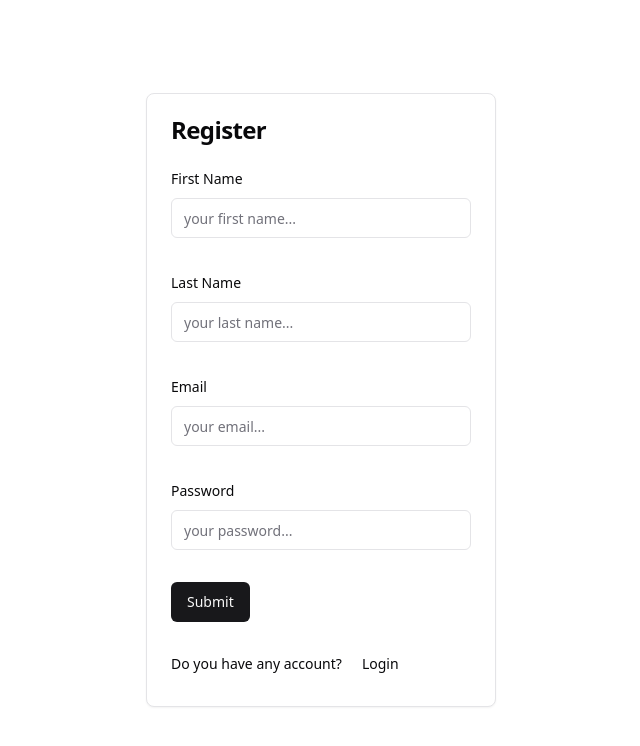
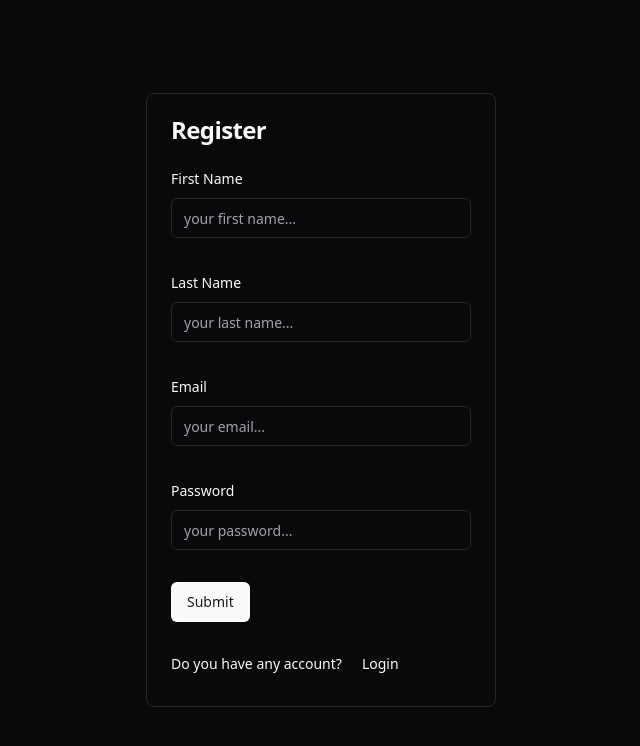
Before and after one commit to alirezashn79/chat-application, a React (Vite) app in the folder front/: page /register in a window 1280 px wide. Shown: the top 746 px of the page, without its empty margins (319-959 px from the left). Built offline with nearby package versions, Linux system fonts and the light colour scheme.

Commit message:
front:: feat(darkMode): add darkMode in Ui

```diff
--- a/front/src/components/modules/room/chatbox/Message.tsx
+++ b/front/src/components/modules/room/chatbox/Message.tsx
@@ -10,7 +10,6 @@ function Message({ message }: { message: MessageType }) {
 
   /* ---------- constant ---------- */
   const isMe = message?.senderId === user?.id;
-  console.log(message?.senderId, user?.id);
 
   return isMe ? (
     <OutComingMessage message={message} />
--- a/front/src/components/modules/room/chatbox/inComingMessage.tsx
+++ b/front/src/components/modules/room/chatbox/inComingMessage.tsx
@@ -6,10 +6,14 @@ import {
 import { Message } from "@/types";
 import { convertDate } from "@/helpers";
 import useConversation from "@/store";
+import { useThemeContext } from "@/contexts/theme.tsx";
+import { cn } from "@/lib/utils.ts";
 
 export default function InComingMessage({ message }: { message: Message }) {
   /* ---------- store ---------- */
   const { selectedConversation } = useConversation();
+  const { theme } = useThemeContext();
+
   return (
     <div className="flex items-end gap-2.5">
       <Avatar>
@@ -17,8 +21,13 @@ export default function InComingMessage({ message }: { message: Message }) {
         <AvatarFallback>CN</AvatarFallback>
       </Avatar>
 
-      <div className="p-2 bg-white rounded-2xl rounded-bl-none">
-        <p>{message?.content}</p>
+      <div
+        className={cn(
+          "p-2  rounded-2xl rounded-bl-none",
+          theme === "light" ? "bg-white" : "bg-primary-foreground",
+        )}
+      >
+        <p className="text-primary">{message?.content}</p>
         <div className="pt-3 flex justify-end">
           <span className="text-xs text-muted-foreground">
             {convertDate(message?.createdAt as Date)}
--- a/front/src/components/modules/room/chatbox/outComingMessage.tsx
+++ b/front/src/components/modules/room/chatbox/outComingMessage.tsx
@@ -7,10 +7,13 @@ import { CheckCheck } from "lucide-react";
 import { Message } from "@/types";
 import { convertDate } from "@/helpers";
 import { useUserContext } from "@/contexts/user.tsx";
+import { useThemeContext } from "@/contexts/theme.tsx";
+import { cn } from "@/lib/utils.ts";
 
 export default function OutComingMessage({ message }: { message: Message }) {
   /* ---------- context ---------- */
   const { user } = useUserContext();
+  const { theme } = useThemeContext();
 
   return (
     <div className="flex items-end flex-row-reverse gap-2.5">
@@ -19,9 +22,14 @@ export default function OutComingMessage({ message }: { message: Message }) {
         <AvatarFallback>{""}</AvatarFallback>
       </Avatar>
 
-      <div className="p-2 bg-lime-100 rounded-2xl rounded-br-none">
-        <p>{message?.content}</p>
-        <div className="pt-3 flex items-center  justify-between">
+      <div
+        className={cn(
+          "p-2  rounded-2xl rounded-br-none",
+          theme === "light" ? "bg-lime-100" : "bg-lime-950",
+        )}
+      >
+        <p className="text-primary">{message?.content}</p>
+        <div className="pt-3 flex items-center  justify-between gap-x-1">
           <CheckCheck className="size-4 text-cyan-500" />
           <span className="text-xs text-muted-foreground">
             {convertDate(message?.createdAt as Date)}
--- /dev/null
+++ b/front/src/components/modules/room/sidebar/ToggleTheme.tsx
@@ -0,0 +1,37 @@
+import { Moon, Sun } from "lucide-react";
+
+import { Button } from "@/components/ui/button";
+import {
+  DropdownMenu,
+  DropdownMenuContent,
+  DropdownMenuItem,
+  DropdownMenuTrigger,
+} from "@/components/ui/dropdown-menu";
+import { useThemeContext } from "@/contexts/theme.tsx";
+
+export function ModeToggle() {
+  const { setTheme } = useThemeContext();
+
+  return (
+    <DropdownMenu>
+      <DropdownMenuTrigger asChild>
+        <Button variant="outline" size="icon">
+          <Sun className="h-[1.2rem] w-[1.2rem] rotate-0 scale-100 transition-all dark:-rotate-90 dark:scale-0" />
+          <Moon className="absolute h-[1.2rem] w-[1.2rem] rotate-90 scale-0 transition-all dark:rotate-0 dark:scale-100" />
+          <span className="sr-only">Toggle theme</span>
+        </Button>
+      </DropdownMenuTrigger>
+      <DropdownMenuContent align="end">
+        <DropdownMenuItem onClick={() => setTheme("light")}>
+          Light
+        </DropdownMenuItem>
+        <DropdownMenuItem onClick={() => setTheme("dark")}>
+          Dark
+        </DropdownMenuItem>
+        <DropdownMenuItem onClick={() => setTheme("system")}>
+          System
+        </DropdownMenuItem>
+      </DropdownMenuContent>
+    </DropdownMenu>
+  );
+}
--- a/front/src/components/template/room/chatbox/ChatBox.tsx
+++ b/front/src/components/template/room/chatbox/ChatBox.tsx
@@ -5,19 +5,26 @@ import MessagesList from "@/components/template/room/chatbox/MessagesList.tsx";
 import MessageBox from "@/components/template/room/chatbox/MessageBox.tsx";
 import useConversation from "@/store";
 import EmptyChatBox from "@/components/template/room/chatbox/EmptyChatBox.tsx";
+import { useThemeContext } from "@/contexts/theme.tsx";
 
 export default function ChatBox() {
   /* ---------- store ---------- */
   const { selectedConversation } = useConversation();
 
-  console.log(selectedConversation);
+  /* ---------- hook ---------- */
+  const { theme } = useThemeContext();
 
   return (
     <section>
       {selectedConversation ? (
         <>
           <ChatHeader />
-          <main className={cn(styles.chat, styles.light)}>
+          <main
+            className={cn(
+              styles.chat,
+              theme === "light" ? styles.light : styles.dark,
+            )}
+          >
             <MessagesList />
             <MessageBox />
           </main>
--- a/front/src/components/template/room/chatbox/EmojiContainer.tsx
+++ b/front/src/components/template/room/chatbox/EmojiContainer.tsx
@@ -1,8 +1,9 @@
-import EmojiPicker from "emoji-picker-react";
+import EmojiPicker, { Theme } from "emoji-picker-react";
 import { Dispatch, SetStateAction, useState } from "react";
 import { Button } from "@/components/ui/button.tsx";
 import { cn } from "@/lib/utils.ts";
 import { SmilePlus } from "lucide-react";
+import { useThemeContext } from "@/contexts/theme.tsx";
 
 interface EmojiProps {
   newMessage: string;
@@ -18,6 +19,9 @@ export default function EmojiContainer({
 }: EmojiProps) {
   /* ---------- state ---------- */
   const [openEmoji, setOpenEmoji] = useState<boolean>(false);
+
+  /* ---------- hook ---------- */
+  const { theme } = useThemeContext();
 
   /* ---------- handler ---------- */
   const onEmojiClick = ({ emoji }: { emoji: string }) => {
@@ -43,14 +47,14 @@ export default function EmojiContainer({
             searchDisabled
             skinTonesDisabled
             onEmojiClick={onEmojiClick}
+            theme={theme === "light" ? Theme.LIGHT : Theme.DARK}
           />
         </div>
       )}
       <Button
         variant="default"
         className={cn(
-          "rounded-full size-12 bg-white hover:bg-cyan-700 text-cyan-700 hover:text-white",
-          openEmoji && "bg-cyan-700 text-white",
+          "rounded-full size-12 bg-primary-foreground text-primary",
         )}
         onClick={() => setOpenEmoji((prev) => !prev)}
       >
--- a/front/src/components/template/room/chatbox/MessageInput.tsx
+++ b/front/src/components/template/room/chatbox/MessageInput.tsx
@@ -60,6 +60,12 @@ export default function MessageInput({
     setNewMessage("");
   }, [data]);
 
+  useEffect(() => {
+    if (newMessage.trim().length === 0) {
+      setDirection("ltr");
+    }
+  }, [newMessage]);
+
   return (
     <>
       <Textarea
--- a/front/src/components/template/room/sidebar/Sidebar.tsx
+++ b/front/src/components/template/room/sidebar/Sidebar.tsx
@@ -1,6 +1,7 @@
 import MenuOptions from "@/components/template/room/sidebar/MenuOptions.tsx";
 import Search from "@/components/template/room/sidebar/Search.tsx";
 import UsersList from "@/components/template/room/sidebar/UsersList.tsx";
+import { ModeToggle } from "@/components/modules/room/sidebar/ToggleTheme.tsx";
 
 export default function Sidebar() {
   return (
@@ -8,10 +9,9 @@ export default function Sidebar() {
       {/*  search*/}
       <div className="flex items-center justify-between gap-2">
         <MenuOptions />
-
+        <ModeToggle />
         <Search />
       </div>
-
       <UsersList />
     </section>
   );
--- /dev/null
+++ b/front/src/contexts/theme.tsx
@@ -0,0 +1,74 @@
+import {
+  createContext,
+  ReactNode,
+  useContext,
+  useEffect,
+  useState,
+} from "react";
+
+type Theme = "dark" | "light" | "system";
+
+interface ThemeContextState {
+  theme: Theme;
+  setTheme: (theme: Theme) => void;
+}
+
+interface ThemeContextProviderProps {
+  children: ReactNode;
+  defaultTheme?: Theme;
+  storageKey: string;
+}
+
+const ThemeContext = createContext<ThemeContextState | undefined>(undefined);
+
+export function useThemeContext() {
+  const context = useContext(ThemeContext);
+  if (!context) throw new Error("ThemeContext not found");
+  return context;
+}
+
+export function ThemeContextProvider({
+  children,
+  defaultTheme = "system",
+  storageKey = "vite-ui-theme",
+  ...props
+}: ThemeContextProviderProps) {
+  /* ---------- hook ---------- */
+  const [theme, setTheme] = useState<Theme>(
+    () => (localStorage.getItem(storageKey) as Theme) || defaultTheme,
+  );
+
+  /* ---------- constant ---------- */
+  const value = {
+    theme,
+    setTheme: (theme: Theme) => {
+      localStorage.setItem(storageKey, theme);
+      setTheme(theme);
+    },
+  };
+
+  /* ---------- life cycle ---------- */
+  useEffect(() => {
+    const root = window.document.documentElement;
+
+    root.classList.remove("light", "dark");
+
+    if (theme === "system") {
+      const systemTheme = window.matchMedia("(prefers-color-scheme: dark)")
+        .matches
+        ? "dark"
+        : "light";
+
+      root.classList.add(systemTheme);
+      return;
+    }
+
+    root.classList.add(theme);
+  }, [theme]);
+
+  return (
+    <ThemeContext.Provider {...props} value={value}>
+      {children}
+    </ThemeContext.Provider>
+  );
+}
--- a/front/src/main.tsx
+++ b/front/src/main.tsx
@@ -5,15 +5,18 @@ import App from "./App.tsx";
 import { BrowserRouter } from "react-router-dom";
 import { UserContextProvider } from "@/contexts/user.tsx";
 import { SocketContextProvider } from "@/contexts/socket.tsx";
+import { ThemeContextProvider } from "@/contexts/theme.tsx";
 
 createRoot(document.getElementById("root")!).render(
   <StrictMode>
     <BrowserRouter>
-      <UserContextProvider>
-        <SocketContextProvider>
-          <App />
-        </SocketContextProvider>
-      </UserContextProvider>
+      <ThemeContextProvider defaultTheme="dark" storageKey="vite-ui-theme">
+        <UserContextProvider>
+          <SocketContextProvider>
+            <App />
+          </SocketContextProvider>
+        </UserContextProvider>
+      </ThemeContextProvider>
     </BrowserRouter>
   </StrictMode>,
 );
```
